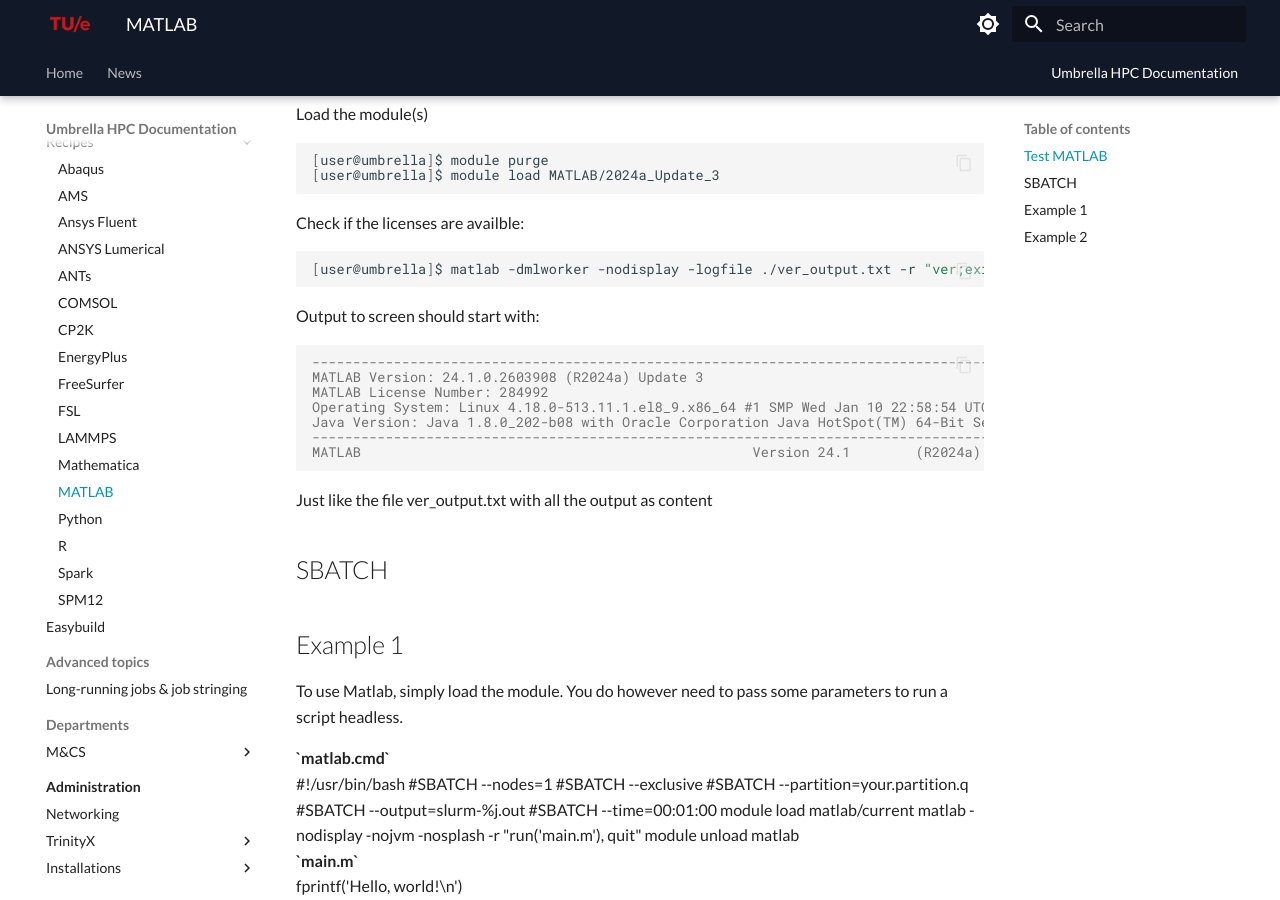
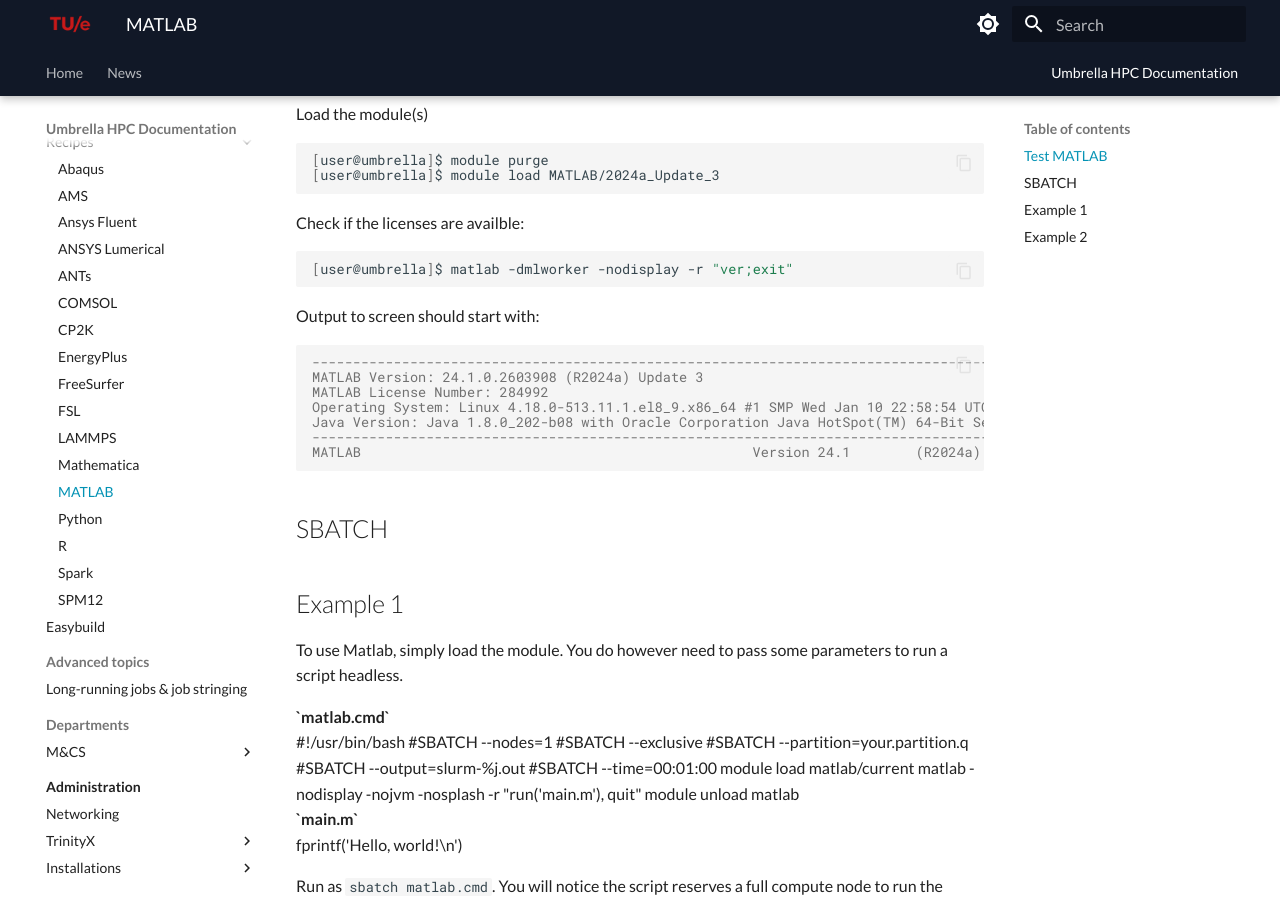
Before and after one commit to gferhpc/supercomputing.tue.nl, an MkDocs documentation site: the page built from pages/documentation/software/recipes/matlab.md, in a window 1280 px wide and 900 px high, scrolled down 309 px. Built offline with MkDocs 1.6.1 and Material for MkDocs 9.7.7, drawn with Linux system fonts in a browser that asks for light colours.

Commit message:
Update matlab.md

````diff
--- a/pages/documentation/software/recipes/matlab.md
+++ b/pages/documentation/software/recipes/matlab.md
@@ -17,7 +17,7 @@
 Check if the licenses are availble:
 
 ```shell
-[user@umbrella]$ matlab -dmlworker -nodisplay -logfile ./ver_output.txt -r "ver;exit"
+[user@umbrella]$ matlab -dmlworker -nodisplay -r "ver;exit"
 ```
 
 Output to screen should start with:
@@ -30,7 +30,6 @@
 -----------------------------------------------------------------------------------------------------
 MATLAB                                                Version 24.1        (R2024a)
 ```
-Just like the file ver_output.txt with all the output as content
 
 ## SBATCH
 
````
